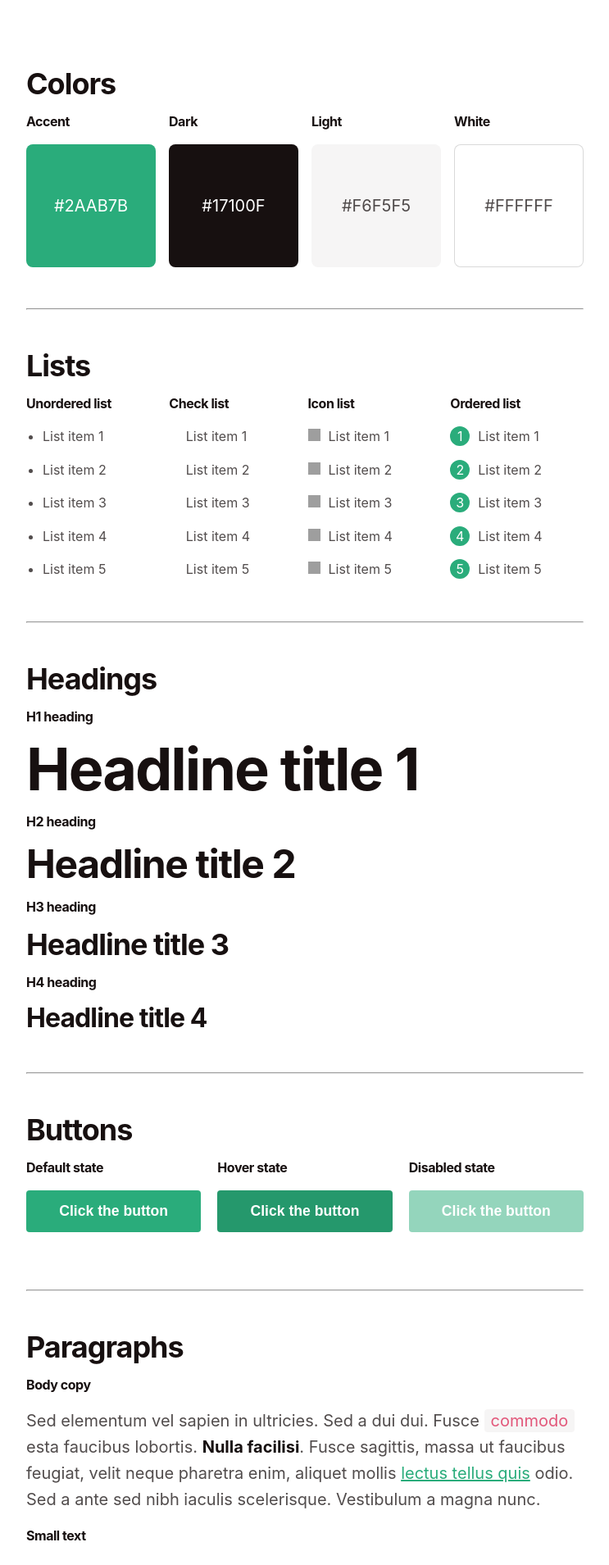
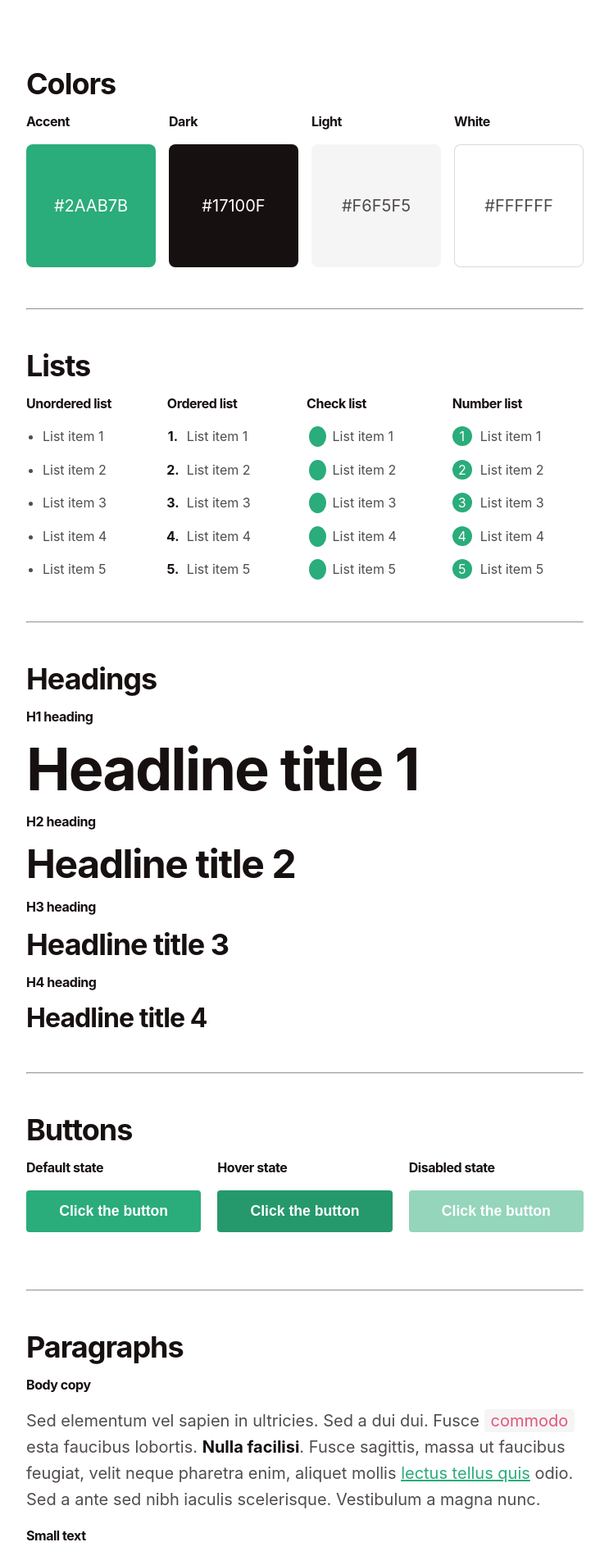
Before and after one commit to eriktailor/jekyll-sharp-styleguide, a Jekyll site: the page built from index.md, in a window 1280 px wide. Shown: the top 1909 px of the page at 82% size, without its empty margins (268-1011 px from the left). Built offline with Jekyll 4.4.1, drawn with Linux system fonts in a browser that asks for light colours; some web fonts are replaced; grey boxes are pictures that could not be loaded.

Commit message:
Finish up lists component

```diff
--- a/_includes/lists.html
+++ b/_includes/lists.html
@@ -4,26 +4,6 @@
     <div class="col">
         <h6>Unordered list</h6>
         <ul>
-            <li>List item 1</li>
-            <li>List item 2</li>
-            <li>List item 3</li>
-            <li>List item 4</li>
-            <li>List item 5</li>
-        </ul>
-    </div>
-    <div class="col">
-        <h6>Check list</h6>
-        <ul class="check-list">
-            <li>List item 1</li>
-            <li>List item 2</li>
-            <li>List item 3</li>
-            <li>List item 4</li>
-            <li>List item 5</li>
-        </ul>
-    </div>
-    <div class="col">
-        <h6>Icon list</h6>
-        <ul class="icon-list">
             <li>List item 1</li>
             <li>List item 2</li>
             <li>List item 3</li>
@@ -41,4 +21,24 @@
             <li>List item 5</li>
         </ol>
     </div>
+    <div class="col">
+        <h6>Check list</h6>
+        <ul class="check-list">
+            <li>List item 1</li>
+            <li>List item 2</li>
+            <li>List item 3</li>
+            <li>List item 4</li>
+            <li>List item 5</li>
+        </ul>
+    </div>
+    <div class="col">
+        <h6>Number list</h6>
+        <ol class="number-list">
+            <li>List item 1</li>
+            <li>List item 2</li>
+            <li>List item 3</li>
+            <li>List item 4</li>
+            <li>List item 5</li>
+        </ol>
+    </div>
 </div>
--- a/_sass/_lists.scss
+++ b/_sass/_lists.scss
@@ -18,6 +18,55 @@ ul {
 ol {
     list-style: none;
     counter-reset: my-counter;
+    padding-left: 25px;
+    li {
+        counter-increment: my-counter;
+        &:not(:last-child) {
+            margin-bottom: ($bottom-spacing / 4) * 3;
+        }
+        text-indent: -30px;
+        &:before {
+            content: counter(my-counter)'.';
+            width: 24px;
+            color: $dark;
+            font-weight: bold;
+            height: 24px;
+            line-height: 24px;
+            text-align: center;
+            display: inline-block;
+            margin-right: 5px;
+            text-indent: 0;
+        }
+    }
+}
+
+// Check list
+.check-list {
+    padding-left: 35px;
+    li {
+        text-indent: -32px;
+        &:not(:last-child) {
+            margin-bottom: ($bottom-spacing / 4) * 3;
+        }
+        &:before {
+            content: "\e92b";
+            font-family: 'Feather';
+            line-height: 1;
+            width: 24px;
+            height: 24px;
+            padding: 4px;
+            border-radius: 50%;
+            background: $accent;
+            color: $white;
+            margin-right: $bottom-spacing / 2.5;
+        }
+    }
+}
+
+// Number list
+.number-list {
+    list-style: none;
+    counter-reset: my-counter;
     padding-left: 35px;
     li {
         counter-increment: my-counter;
@@ -34,42 +83,10 @@ ol {
             text-align: center;
             display: inline-block;
             background: $accent;
+            font-weight: normal;
             border-radius: 100%;
             margin-right: 10px;
             text-indent: 0;
         }
     }
 }
-
-// Check list
-.check-list {
-    li {
-        &:not(:last-child) {
-            margin-bottom: ($bottom-spacing / 4) * 3;
-        }
-        &:before {
-            content: "\e92b";
-            font-family: 'Feather';
-            line-height: 1;
-            color: $accent;
-            margin-right: $bottom-spacing / 2.5;
-        }
-    }
-}
-
-// Icon list
-.icon-list {
-    li {
-        &:not(:last-child) {
-            margin-bottom: ($bottom-spacing / 4) * 3;
-        }
-        &:before {
-            content: "";
-            display: inline-block;
-            width: 15px;
-            height: 15px;
-            background: url('https://www.svgrepo.com/show/169312/check-mark.svg');
-            margin-right: 10px;
-        }
-    }
-}
```
Also changed, not shown: README.md, 2 other files.
